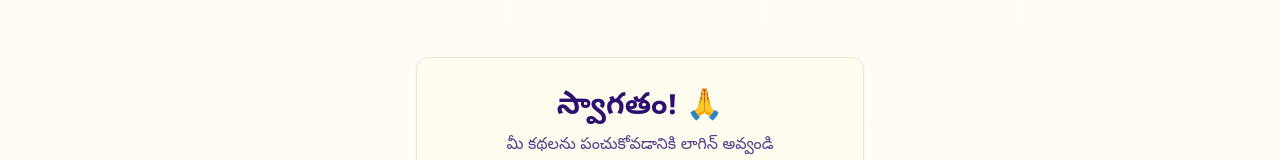
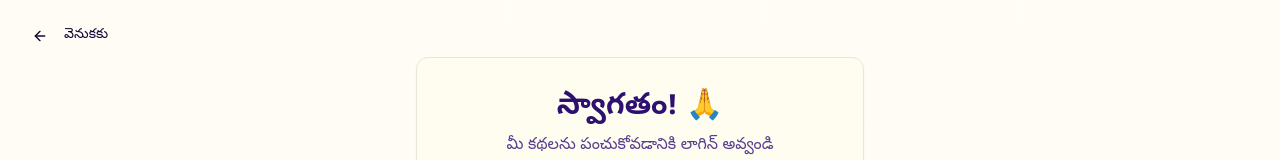
Before and after one commit to Vanagantikarthikeya/naa-ooru-naa-swaram, a React (Vite) app: page /login in a window 1280 px wide. Shown: the top 160 px of the page. Built offline with nearby package versions, Linux system fonts and the light colour scheme.

Commit message:
Add back button to all pages
Implement a back button on all pages that navigates to the main page. The language converter button remains on the top right of the main page.

```diff
--- a/src/components/Navigation.tsx
+++ b/src/components/Navigation.tsx
@@ -1,27 +1,10 @@
-import { useState } from 'react';
 import { Button } from '@/components/ui/button';
-import { Dialog, DialogContent, DialogHeader, DialogTitle, DialogTrigger } from '@/components/ui/dialog';
-import { Textarea } from '@/components/ui/textarea';
 import { NavigationMenu, NavigationMenuItem, NavigationMenuList, navigationMenuTriggerStyle } from '@/components/ui/navigation-menu';
 import { Link, useLocation } from 'react-router-dom';
-import { Languages, Home, Info, User, LogIn } from 'lucide-react';
+import { Home, Info, User, LogIn } from 'lucide-react';
 
 const Navigation = () => {
-  const [teluguText, setTeluguText] = useState('');
-  const [englishText, setEnglishText] = useState('');
-  const [isConverting, setIsConverting] = useState(false);
   const location = useLocation();
-
-  const handleTranslate = async () => {
-    if (!teluguText.trim()) return;
-
-    setIsConverting(true);
-    // Simulate translation (in real app, use Google Translate API or similar)
-    setTimeout(() => {
-      setEnglishText(`[Translation of: ${teluguText}]`);
-      setIsConverting(false);
-    }, 1500);
-  };
 
   const navItems = [
     { path: '/', label: 'హోమ్', icon: Home },
@@ -61,55 +44,6 @@ const Navigation = () => {
             </NavigationMenuList>
           </NavigationMenu>
 
-          {/* Telugu to English Converter */}
-          <Dialog>
-            <DialogTrigger asChild>
-              <Button variant="outline" className="font-telugu">
-                <Languages className="w-4 h-4 mr-2" />
-                అనువాదం
-              </Button>
-            </DialogTrigger>
-            <DialogContent className="max-w-md">
-              <DialogHeader>
-                <DialogTitle className="font-telugu">తెలుగు నుండి ఇంగ్లీష్ అనువాదం</DialogTitle>
-              </DialogHeader>
-              <div className="space-y-4">
-                <div>
-                  <label className="font-telugu text-sm font-medium mb-2 block">
-                    తెలుగు వచనం
-                  </label>
-                  <Textarea
-                    value={teluguText}
-                    onChange={(e) => setTeluguText(e.target.value)}
-                    placeholder="తెలుగు వచనం టైప్ చేయండి..."
-                    className="font-telugu"
-                  />
-                </div>
-
-                <Button
-                  onClick={handleTranslate}
-                  disabled={isConverting || !teluguText.trim()}
-                  className="w-full font-telugu"
-                >
-                  {isConverting ? 'అనువదిస్తోంది...' : 'అనువదించు'}
-                </Button>
-
-                {englishText && (
-                  <div>
-                    <label className="font-telugu text-sm font-medium mb-2 block">
-                      English Translation
-                    </label>
-                    <Textarea
-                      value={englishText}
-                      readOnly
-                      className="bg-muted"
-                    />
-                  </div>
-                )}
-              </div>
-            </DialogContent>
-          </Dialog>
-
           {/* Mobile Menu */}
           <div className="md:hidden">
             <Button variant="ghost" size="sm">
--- a/src/pages/About.tsx
+++ b/src/pages/About.tsx
@@ -1,6 +1,7 @@
 import { Card } from '@/components/ui/card';
 import { Button } from '@/components/ui/button';
-import { Heart, Star, Users, Globe } from 'lucide-react';
+import { Heart, Star, Users, Globe, ArrowLeft } from 'lucide-react';
+import { Link } from 'react-router-dom';
 
 const About = () => {
   const motivationalQuotes = [
@@ -43,7 +44,17 @@ const About = () => {
 
   return (
     <div className="min-h-screen bg-gradient-warm">
-      <div className="max-w-4xl mx-auto px-4 py-12 space-y-12">
+      {/* Back Button */}
+      <div className="p-4">
+        <Link to="/">
+          <Button variant="ghost" className="font-telugu">
+            <ArrowLeft className="w-4 h-4 mr-2" />
+            వెనుకకు
+          </Button>
+        </Link>
+      </div>
+
+      <div className="max-w-4xl mx-auto px-4 py-8 space-y-12">
         {/* Header */}
         <div className="text-center space-y-6">
           <h1 className="font-telugu text-4xl md:text-5xl font-bold text-primary">
--- a/src/pages/Index.tsx
+++ b/src/pages/Index.tsx
@@ -2,11 +2,13 @@ import { useState } from 'react';
 import { Button } from '@/components/ui/button';
 import { Card } from '@/components/ui/card';
 import { Textarea } from '@/components/ui/textarea';
+import { Dialog, DialogContent, DialogHeader, DialogTitle, DialogTrigger } from '@/components/ui/dialog';
 import { Select, SelectContent, SelectItem, SelectTrigger, SelectValue } from '@/components/ui/select';
 import { AudioRecorder } from '@/components/AudioRecorder';
 import { StoryCard } from '@/components/StoryCard';
 import Navigation from '@/components/Navigation';
 import { useToast } from '@/hooks/use-toast';
+import { Languages } from 'lucide-react';
 import culturalBg from '@/assets/telugu-cultural-bg.jpg';
 
 interface Story {
@@ -23,6 +25,9 @@ const Index = () => {
   const [textContent, setTextContent] = useState('');
   const [selectedDistrict, setSelectedDistrict] = useState('');
   const [storyTitle, setStoryTitle] = useState('');
+  const [teluguText, setTeluguText] = useState('');
+  const [englishText, setEnglishText] = useState('');
+  const [isConverting, setIsConverting] = useState(false);
   const [stories, setStories] = useState<Story[]>([
     {
       id: '1',
@@ -90,6 +95,17 @@ const Index = () => {
     });
   };
 
+  const handleTranslate = async () => {
+    if (!teluguText.trim()) return;
+
+    setIsConverting(true);
+    // Simulate translation (in real app, use Google Translate API or similar)
+    setTimeout(() => {
+      setEnglishText(`[Translation of: ${teluguText}]`);
+      setIsConverting(false);
+    }, 1500);
+  };
+
   const handleAudioUpload = (audioFile: File) => {
     // In a real app, you would upload this to a server
     const audioUrl = URL.createObjectURL(audioFile);
@@ -119,8 +135,60 @@ const Index = () => {
       >
         <div className="absolute inset-0 bg-gradient-to-b from-primary/20 via-primary/40 to-primary/60"></div>
 
+
         {/* Header Section */}
         <div className="relative z-10 px-4 py-16 text-center">
+          {/* Telugu to English Converter - Top Right */}
+          <div className="absolute top-4 right-4">
+            <Dialog>
+              <DialogTrigger asChild>
+                <Button variant="outline" className="font-telugu bg-white/10 backdrop-blur-sm border-white/20 text-white hover:bg-white/20">
+                  <Languages className="w-4 h-4 mr-2" />
+                  అనువాదం
+                </Button>
+              </DialogTrigger>
+              <DialogContent className="max-w-md">
+                <DialogHeader>
+                  <DialogTitle className="font-telugu">తెలుగు నుండి ఇంగ్లీష్ అనువాదం</DialogTitle>
+                </DialogHeader>
+                <div className="space-y-4">
+                  <div>
+                    <label className="font-telugu text-sm font-medium mb-2 block">
+                      తెలుగు వచనం
+                    </label>
+                    <Textarea
+                      value={teluguText}
+                      onChange={(e) => setTeluguText(e.target.value)}
+                      placeholder="తెలుగు వచనం టైప్ చేయండి..."
+                      className="font-telugu"
+                    />
+                  </div>
+
+                  <Button
+                    onClick={handleTranslate}
+                    disabled={isConverting || !teluguText.trim()}
+                    className="w-full font-telugu"
+                  >
+                    {isConverting ? 'అనువదిస్తోంది...' : 'అనువదించు'}
+                  </Button>
+
+                  {englishText && (
+                    <div>
+                      <label className="font-telugu text-sm font-medium mb-2 block">
+                        English Translation
+                      </label>
+                      <Textarea
+                        value={englishText}
+                        readOnly
+                        className="bg-muted"
+                      />
+                    </div>
+                  )}
+                </div>
+              </DialogContent>
+            </Dialog>
+          </div>
+
           <div className="max-w-4xl mx-auto">
             <h1 className="font-telugu text-4xl md:text-6xl font-bold text-white mb-4 drop-shadow-lg">
               నా ఊరు, నా స్వరం
--- a/src/pages/Login.tsx
+++ b/src/pages/Login.tsx
@@ -5,7 +5,8 @@ import { Input } from '@/components/ui/input';
 import { Tabs, TabsContent, TabsList, TabsTrigger } from '@/components/ui/tabs';
 import { Separator } from '@/components/ui/separator';
 import { useToast } from '@/hooks/use-toast';
-import { Eye, EyeOff, Mail, Lock, User, Phone } from 'lucide-react';
+import { Eye, EyeOff, Mail, Lock, User, Phone, ArrowLeft } from 'lucide-react';
+import { Link } from 'react-router-dom';
 
 const Login = () => {
   const [showPassword, setShowPassword] = useState(false);
@@ -70,8 +71,19 @@ const Login = () => {
   };
 
   return (
-    <div className="min-h-screen bg-gradient-warm flex items-center justify-center p-4">
-      <div className="w-full max-w-md">
+    <div className="min-h-screen bg-gradient-warm">
+      {/* Back Button */}
+      <div className="absolute top-4 left-4 z-10">
+        <Link to="/">
+          <Button variant="ghost" className="font-telugu">
+            <ArrowLeft className="w-4 h-4 mr-2" />
+            వెనుకకు
+          </Button>
+        </Link>
+      </div>
+
+      <div className="flex items-center justify-center p-4 min-h-screen">
+        <div className="w-full max-w-md">
         <Card className="p-8 bg-card/90 backdrop-blur-sm shadow-cultural">
           <div className="text-center mb-8">
             <h1 className="font-telugu text-3xl font-bold text-primary mb-2">
@@ -256,6 +268,7 @@ const Login = () => {
             </p>
           </div>
         </Card>
+        </div>
       </div>
     </div>
   );
--- a/src/pages/Profile.tsx
+++ b/src/pages/Profile.tsx
@@ -6,7 +6,8 @@ import { Textarea } from '@/components/ui/textarea';
 import { Select, SelectContent, SelectItem, SelectTrigger, SelectValue } from '@/components/ui/select';
 import { Avatar, AvatarFallback, AvatarImage } from '@/components/ui/avatar';
 import { Badge } from '@/components/ui/badge';
-import { Edit, Save, MapPin, Calendar, Award } from 'lucide-react';
+import { Edit, Save, MapPin, Calendar, Award, ArrowLeft } from 'lucide-react';
+import { Link } from 'react-router-dom';
 import { useToast } from '@/hooks/use-toast';
 
 const Profile = () => {
@@ -53,7 +54,17 @@ const Profile = () => {
 
   return (
     <div className="min-h-screen bg-gradient-warm">
-      <div className="max-w-4xl mx-auto px-4 py-12 space-y-8">
+      {/* Back Button */}
+      <div className="p-4">
+        <Link to="/">
+          <Button variant="ghost" className="font-telugu">
+            <ArrowLeft className="w-4 h-4 mr-2" />
+            వెనుకకు
+          </Button>
+        </Link>
+      </div>
+
+      <div className="max-w-4xl mx-auto px-4 py-8 space-y-8">
         {/* Profile Header */}
         <Card className="p-8 bg-card/80 backdrop-blur-sm shadow-cultural">
           <div className="flex flex-col md:flex-row items-center md:items-start space-y-6 md:space-y-0 md:space-x-8">
```
